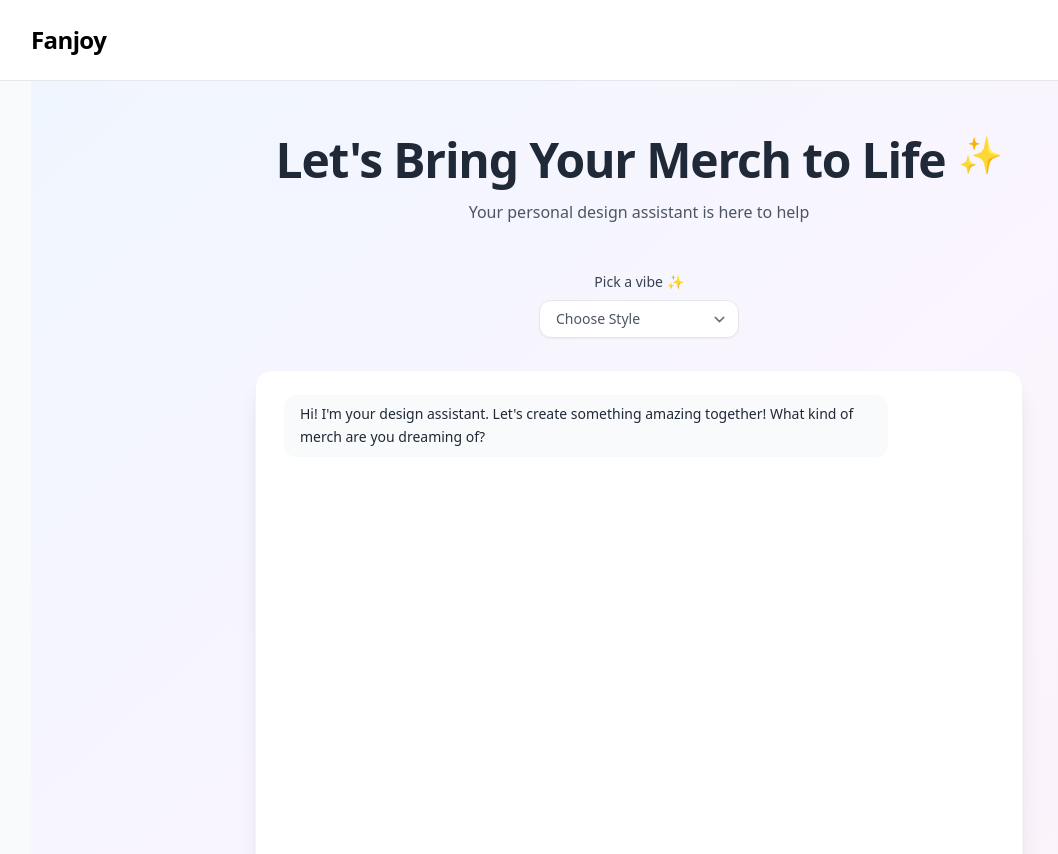
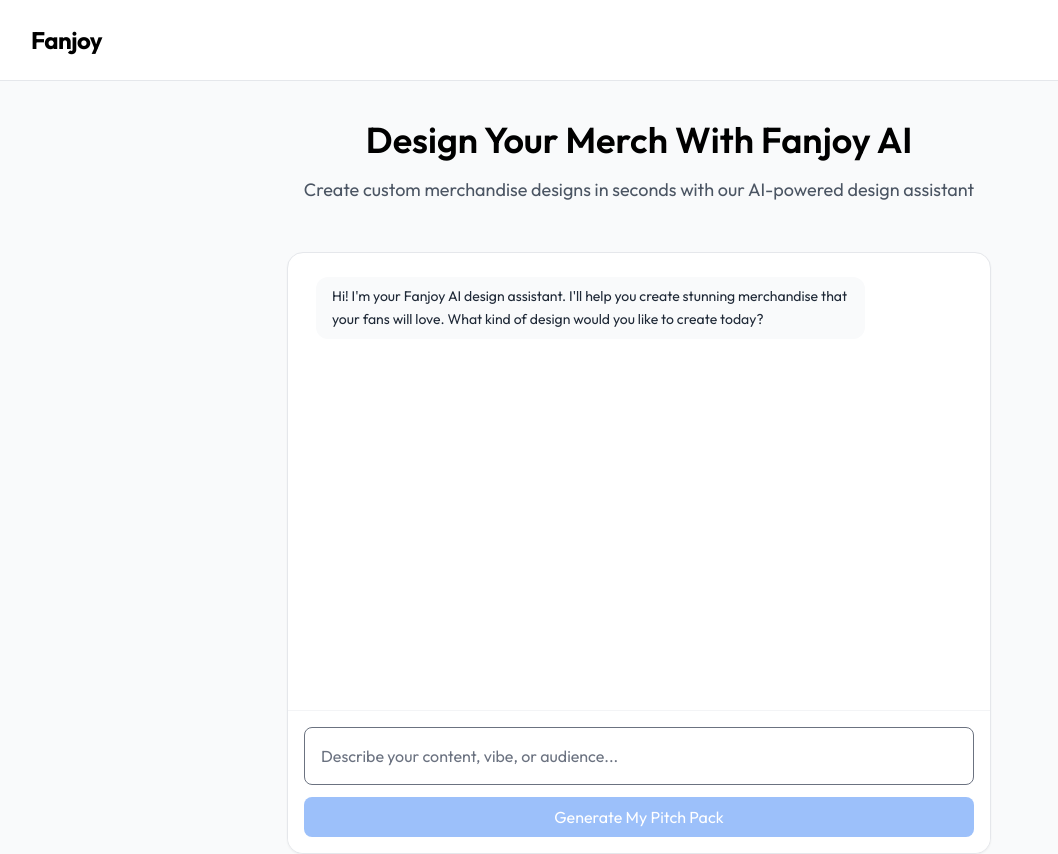
Before and after one commit to fanjoy123/fanjoy-assistant, a Next.js app: page /dashboard/design-assistant in a window 1280 px wide. Shown: the top 854 px of the page, without its empty margins (1-1059 px from the left). Built offline with nearby package versions, Linux system fonts and the light colour scheme.

Commit message:
Fix handleSubmit redeclaration in design assistant page

```diff
--- a/src/app/dashboard/design-assistant/page.tsx
+++ b/src/app/dashboard/design-assistant/page.tsx
@@ -1,11 +1,11 @@
 'use client'
 
 import React from 'react'
+import { type Message } from 'ai'
 import { Header } from '@/components/Header'
 import { ChatInput } from '@/components/chat/ChatInput'
 import { ChatMessages } from '@/components/chat/ChatMessages'
 import { useChat } from '@/lib/hooks/useChat'
-import { motion } from 'framer-motion'
 
 export default function DesignAssistant() {
   const { messages, input, isLoading, handleInputChange, handleSubmit } = useChat({
@@ -13,66 +13,39 @@
       {
         id: '1',
         role: 'assistant',
-        content: "Hi! I'm your design assistant. Let's create something amazing together! What kind of merch are you dreaming of?"
+        content: 'Hi! I\'m your Fanjoy AI design assistant. I\'ll help you create stunning merchandise that your fans will love. What kind of design would you like to create today?'
       }
     ]
   })
 
   return (
-    <div className="min-h-screen bg-gradient-to-br from-blue-50 via-purple-50 to-pink-50 font-sans">
+    <div className="min-h-screen bg-gray-50">
       <Header />
-      <main className="pt-24 pb-16 px-4">
-        <div className="max-w-3xl mx-auto">
-          <motion.div
-            initial={{ opacity: 0, y: 20 }}
-            animate={{ opacity: 1, y: 0 }}
-            transition={{ duration: 0.7, ease: "easeOut" }}
-            className="text-center mb-12"
-          >
-            <div className="flex items-center justify-center gap-3 mb-4">
-              <h1 className="text-4xl md:text-5xl font-bold text-gray-800 tracking-tight">
-                Let's Bring Your Merch to Life
-              </h1>
-              <span className="text-4xl animate-bounce">✨</span>
-            </div>
-            <p className="text-base text-gray-600 font-light">
-              Your personal design assistant is here to help
+      <main className="pt-20 pb-16">
+        <div className="max-w-3xl mx-auto px-4 sm:px-6 lg:px-8">
+          <div className="text-center mb-12">
+            <h1 className="text-4xl font-display font-semibold text-black mb-4">
+              Design Your Merch With Fanjoy AI
+            </h1>
+            <p className="text-lg text-gray-600 max-w-2xl mx-auto">
+              Create custom merchandise designs in seconds with our AI-powered design assistant
             </p>
-          </motion.div>
-
-          <div className="relative mb-8 text-center">
-            <p className="text-sm font-medium text-gray-700 mb-2">Pick a vibe ✨</p>
-            <select
-              className="w-full max-w-[200px] mx-auto rounded-xl border border-gray-200 px-4 py-2 text-sm font-medium text-gray-600 shadow-sm hover:border-gray-300 focus:outline-none focus:ring-2 focus:ring-black/10 focus:border-black bg-white"
-            >
-              <option value="">Choose Style</option>
-              <option value="minimal">Minimal</option>
-              <option value="bold">Bold</option>
-              <option value="retro">Retro</option>
-              <option value="playful">Playful</option>
-            </select>
           </div>
-
-          <motion.div
-            initial={{ opacity: 0, scale: 0.95 }}
-            animate={{ opacity: 1, scale: 1 }}
-            transition={{ duration: 0.5, delay: 0.2 }}
-            className="bg-white rounded-2xl shadow-xl border border-gray-100 overflow-hidden"
-          >
-            <div className="h-[600px] sm:h-[700px] flex flex-col">
-              <div className="flex-1 overflow-y-auto px-4 sm:px-6 py-6">
-                <ChatMessages messages={messages} isLoading={isLoading} />
+          <div className="bg-white rounded-2xl shadow-sm border border-gray-200 overflow-hidden">
+            <div className="h-[600px] flex flex-col">
+              <div className="flex-1 overflow-y-auto px-6 py-6">
+                <ChatMessages messages={messages} />
               </div>
-              <div className="border-t border-gray-100 p-4 sm:p-6 bg-white/80 backdrop-blur-lg">
+              <div className="border-t border-gray-100 p-4 bg-white">
                 <ChatInput
                   input={input}
+                  isLoading={isLoading}
                   handleInputChange={handleInputChange}
                   handleSubmit={handleSubmit}
-                  isLoading={isLoading}
                 />
               </div>
             </div>
-          </motion.div>
+          </div>
         </div>
       </main>
     </div>
```
